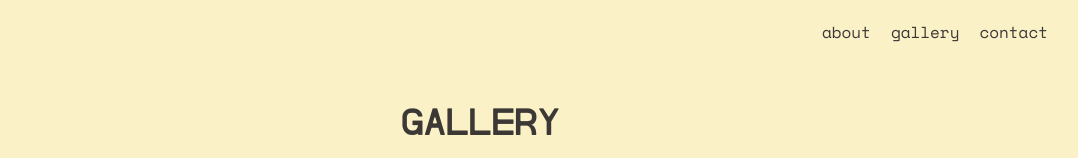
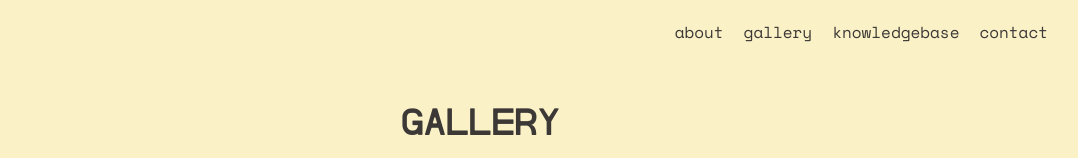
Before and after one commit to arjav0703/my-website, a Next.js app: page /gallery in a window 1280 px wide. Shown: the top 158 px of the page, without its empty margins (160-1238 px from the left). Built offline with nearby package versions, Linux system fonts and the light colour scheme.

Commit message:
add knowledgebase to navbar

```diff
--- a/src/app/components/nav.tsx
+++ b/src/app/components/nav.tsx
@@ -4,6 +4,7 @@ export default function MyNav() {
             <nav className="flex flex-row gap-5">
             <a href='./' className="hover:underline">about</a>
             <a href='./gallery' className="hover:underline">gallery</a>
+            <a href='https://knowledgebase.arjav.dino.icu' className="hover:underline">knowledgebase</a>
             <a href='./contact' className="hover:underline">contact</a>
             </nav>
         </div>
```
